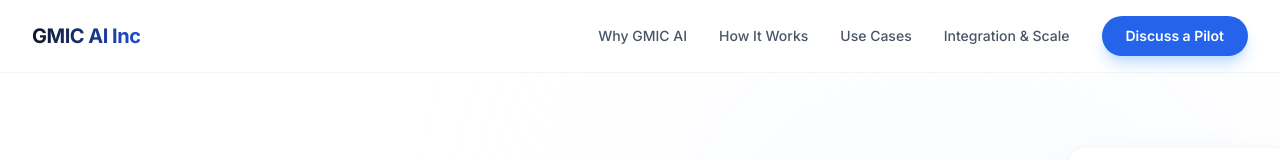
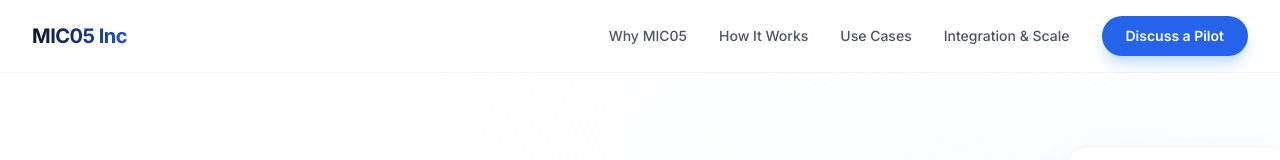
Before and after one commit to hip839529454-alt/gmic-ai-hvac-v2, a React (Vite) app: page / in a window 1280 px wide. Shown: the top 160 px of the page. Built offline with nearby package versions, Linux system fonts and the light colour scheme.

Commit message:
refactor: Update company branding from GMIC AI to MIC05
Replaces all instances of "GMIC AI" with "MIC05" in the application's branding and navigation links. This aligns the application's text with the product name.

```diff
--- a/src/App.tsx
+++ b/src/App.tsx
@@ -105,12 +105,12 @@ export default function App() {
         <div className="container-wide py-4 flex items-center justify-between">
           <div className="flex items-center gap-2">
             <span className="text-xl font-bold tracking-tight bg-clip-text text-transparent bg-gradient-to-r from-gray-900 to-brand-700">
-              GMIC AI Inc
+              MIC05 Inc
             </span>
           </div>
 
           <div className="hidden md:flex items-center gap-8 text-sm font-medium text-gray-600">
-            <a href="#why" className="hover:text-brand-600 transition-colors">Why GMIC AI</a>
+            <a href="#why" className="hover:text-brand-600 transition-colors">Why MIC05</a>
             <a href="#how-it-works" className="hover:text-brand-600 transition-colors">How It Works</a>
             <a href="#use-cases" className="hover:text-brand-600 transition-colors">Use Cases</a>
             <a href="#integration" className="hover:text-brand-600 transition-colors">Integration & Scale</a>
@@ -132,7 +132,7 @@ export default function App() {
             className="md:hidden bg-white border-b border-gray-100 p-6 absolute w-full"
           >
             <div className="flex flex-col gap-4 text-gray-600">
-              <a href="#why" onClick={() => setIsMenuOpen(false)}>Why GMIC</a>
+              <a href="#why" onClick={() => setIsMenuOpen(false)}>Why MIC05</a>
               <a href="#how-it-works" onClick={() => setIsMenuOpen(false)}>How It Works</a>
               <a href="#use-cases" onClick={() => setIsMenuOpen(false)}>Use Cases</a>
               <a href="#integration" onClick={() => setIsMenuOpen(false)}>Integration & Scale</a>
@@ -220,7 +220,7 @@ export default function App() {
               <div className="aspect-[4/5] rounded-[2.5rem] overflow-hidden shadow-2xl relative group">
                 <img
                   src="https://hearit.ai/wp-content/uploads/2026/05/havc1.jpg"
-                  alt="HVAC technician with GMIC AI wearable device working on an outdoor condenser unit"
+                  alt="HVAC technician with MIC05 wearable device working on an outdoor condenser unit"
                   className="w-full h-full object-cover shadow-inner"
                   referrerPolicy="no-referrer"
                 />
@@ -377,7 +377,7 @@ export default function App() {
                 <div>
                   <span className="text-brand-300 font-bold uppercase tracking-widest text-sm mb-4 block">Hardware Selection</span>
                   <h2 className="text-3xl md:text-5xl font-bold mb-8 leading-tight">
-                    GMIC AI: a wearable voice device for HVAC field work.
+                    MIC05: a wearable voice device for HVAC field work.
                   </h2>
                 </div>
                 <div className="max-w-md w-full mx-auto lg:mx-0">
@@ -388,7 +388,7 @@ export default function App() {
                       animate={{ opacity: 1 }}
                       transition={{ duration: 0.5 }}
                       src={productImages[activeImage]}
-                      alt="GMIC AI Product Shot"
+                      alt="MIC05 Product Shot"
                       className="w-full h-full object-cover"
                       referrerPolicy="no-referrer"
                     />
@@ -410,7 +410,7 @@ export default function App() {
               {/* Content - Right Side */}
               <div className="order-2 lg:order-2">
                 <p className="text-brand-100 text-lg mb-10 leading-relaxed">
-                  GMIC AI is a compact chest-mounted device designed for technician voice capture, physical workflow control, short feedback, and app or cloud connectivity.
+                  MIC05 is a compact chest-mounted device designed for technician voice capture, physical workflow control, short feedback, and app or cloud connectivity.
                 </p>
 
                 <div className="space-y-4 mb-10">
@@ -439,7 +439,7 @@ export default function App() {
                     <Smartphone />
                   </div>
                   <p className="font-semibold text-base leading-snug">
-                    Use GMIC AI with your own software or partner with us for full app, firmware, and hardware customization.
+                    Use MIC05 with your own software or partner with us for full app, firmware, and hardware customization.
                   </p>
                 </div>
               </div>
@@ -453,8 +453,8 @@ export default function App() {
         <div className="container-wide">
           <SectionHeader
             centered
-            title="What HVAC teams can do with GMIC AI."
-            subtitle="GMIC AI helps turn daily field conversations into job records, troubleshooting support, checklists, reports, and training data."
+            title="What HVAC teams can do with MIC05."
+            subtitle="MIC05 helps turn daily field conversations into job records, troubleshooting support, checklists, reports, and training data."
           />
 
           <div className="grid md:grid-cols-2 lg:grid-cols-4 gap-8">
@@ -518,8 +518,8 @@ export default function App() {
         <div className="container-wide">
           <div className="max-w-6xl mx-auto shadow-2xl rounded-[2rem] overflow-hidden bg-white">
             <div className="p-12 bg-brand-900 text-white">
-              <h2 className="text-3xl font-bold mb-4">Why GMIC AI fits HVAC field work better.</h2>
-              <p className="text-brand-200 leading-relaxed">Phones and Bluetooth headsets can capture audio, but they are not built for noisy, hands-on HVAC workflows. GMIC AI is designed for field voice input, AI button actions, short feedback, and app integration.</p>
+              <h2 className="text-3xl font-bold mb-4">Why MIC05 fits HVAC field work better.</h2>
+              <p className="text-brand-200 leading-relaxed">Phones and Bluetooth headsets can capture audio, but they are not built for noisy, hands-on HVAC workflows. MIC05 is designed for field voice input, AI button actions, short feedback, and app integration.</p>
             </div>
             <div className="overflow-x-auto">
               <table className="w-full text-left table-fixed">
@@ -541,7 +541,7 @@ export default function App() {
                     <th className="p-8 font-bold text-brand-600 uppercase tracking-wider text-xs w-1/4 bg-brand-50/50">
                       <div className="flex items-center gap-2">
                         <Mic2 size={14} className="text-brand-600" />
-                        GMIC AI
+                        MIC05
                       </div>
                     </th>
                   </tr>
@@ -784,7 +784,7 @@ export default function App() {
             {/* Left side - Brand */}
             <div className="md:col-span-4 flex flex-col gap-6">
               <div className="flex items-center gap-3">
-                <span className="text-2xl font-bold text-gray-900 tracking-tight">GMIC AI Inc</span>
+                <span className="text-2xl font-bold text-gray-900 tracking-tight">MIC05 Inc</span>
               </div>
               <p className="text-gray-500 text-base max-w-xs leading-relaxed font-medium">
                 Professional wearable voice hardware for HVAC field AI workflows.
@@ -796,7 +796,7 @@ export default function App() {
               <div className="flex flex-col gap-4">
                 <h4 className="font-bold text-gray-900 text-sm">Product</h4>
                 <nav className="flex flex-col gap-3 text-sm text-gray-500">
-                  <a href="#why" className="hover:text-brand-600 transition-colors">Why GMIC AI</a>
+                  <a href="#why" className="hover:text-brand-600 transition-colors">Why MIC05</a>
                   <a href="#how-it-works" className="hover:text-brand-600 transition-colors">How It Works</a>
                   <a href="#use-cases" className="hover:text-brand-600 transition-colors">Use Cases</a>
                 </nav>
@@ -842,7 +842,7 @@ export default function App() {
           <div className="pt-10 border-t border-gray-100 grid grid-cols-1 md:grid-cols-12 gap-8 items-center">
             <div className="md:col-span-8">
               <p className="text-sm text-gray-400 font-medium italic">
-                © 2026 GMIC AI Inc. Built for field precision.
+                © 2026 MIC05 Inc. Built for field precision.
               </p>
             </div>
             <div className="md:col-span-4">
```
